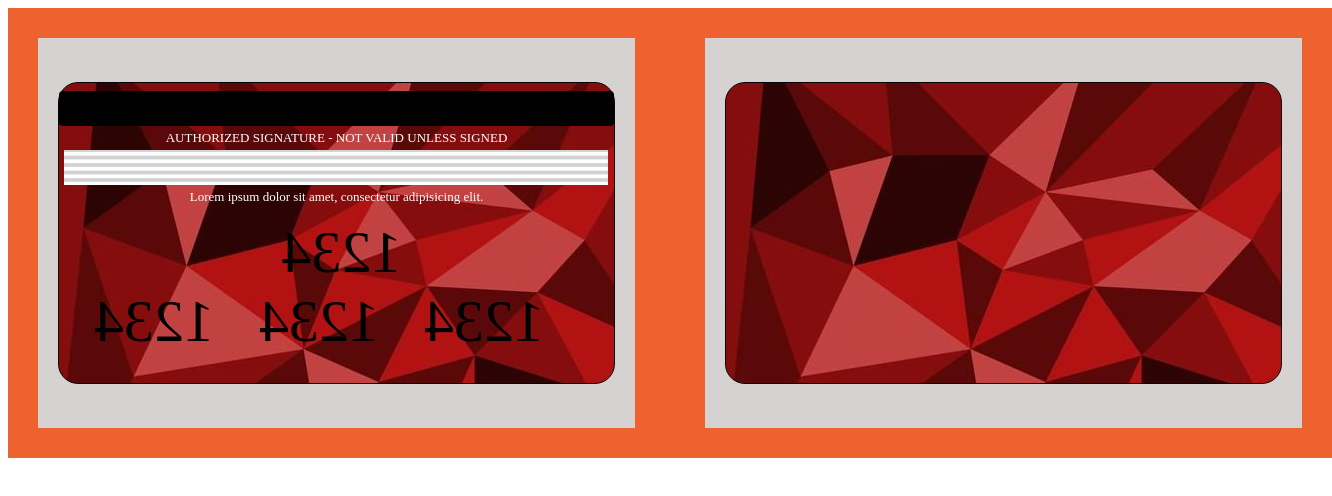
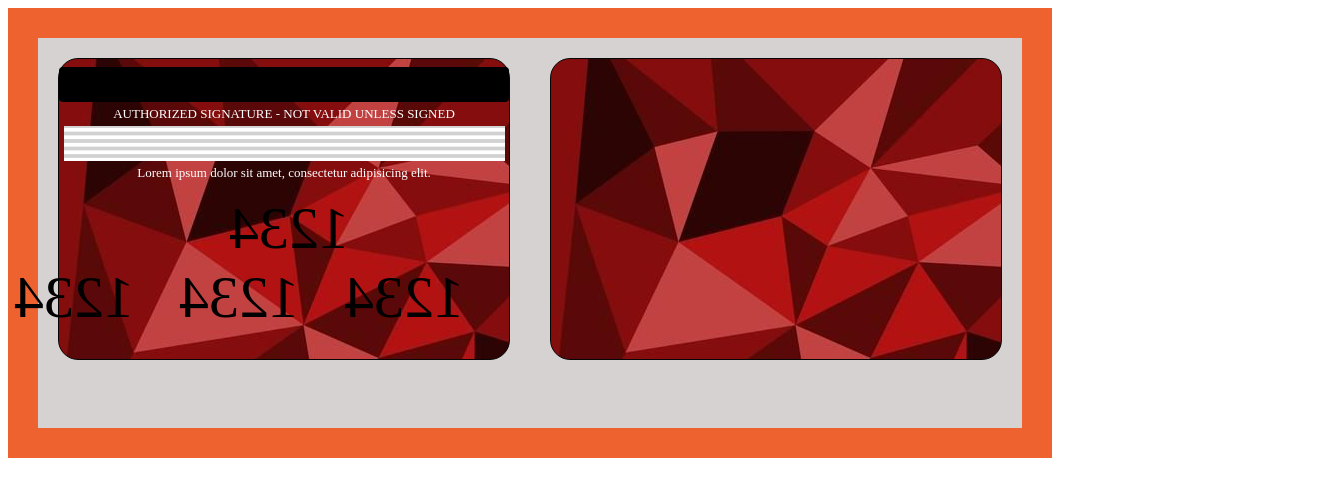
Before and after one commit to yesicazemanate/clases-tarde, a plain HTML site: page TarjetasBanco/index.html in a window 1280 px wide. Shown: the whole page, 1332 px wide, since content can reach past the window. Drawn offline with Linux system fonts and the light colour scheme; a web font is replaced by a local one.

Commit message:
cambio 15

```diff
--- a/TarjetasBanco/style.css
+++ b/TarjetasBanco/style.css
@@ -1,36 +1,32 @@
 @import url('https://fonts.googleapis.com/css2?family=Abel&family=Imbue:opsz,wght@10..100,100&family=Noto+Serif:wght@200&family=Playfair+Display&family=Roboto:wght@100&display=swap');
 .section {
     background-color: rgb(238, 98, 47);
-    padding: 30px;
-overflow: hidden;
-width: 100%;
+ display: flex;
+ flex-wrap: wrap;
+  padding: 30px;
+  max-width: max-content;
+
 }
 .div1{
-
+display: inline-block;
+max-width: max-content;
     height: 370px;
     background-color: rgb(215, 210, 210);
 padding: 10px ;
-display: flex;
-justify-content: center;
-align-items: center;
-float: left;
 }
 .div2{
+    display: inline-block;
         height: 370px;
         background-color: rgb(215, 210, 210);
     padding: 10px ;
-    display: flex;
-    justify-content: center;
-    align-items: center;
-   float: right;
-
+    max-width: max-content;
 }
 .divHijo1{
     background: url(../imagenes/FondoTarjeta.jpg);
     border-radius: 20px;
     border: 1px solid rgb(6, 6, 6);
     height: 300px;
-    width: 555px;
+    width: 450px;
     margin: 10px;
 
 
@@ -60,7 +56,7 @@ float: left;
             border-radius: 20px;
             border: 1px solid rgb(6, 6, 6);
             height: 300px;
-            width: 555px;
+            width: 450px;
             margin: 10px;
 }
 .texto2{
@@ -82,3 +78,8 @@ transform: scaleX(-1);
         font-size: 60px;
         text-align: center;
     }
+@media (width < 1000px){
+    .section{
+   max-width: 500px;
+    }
+}
```
